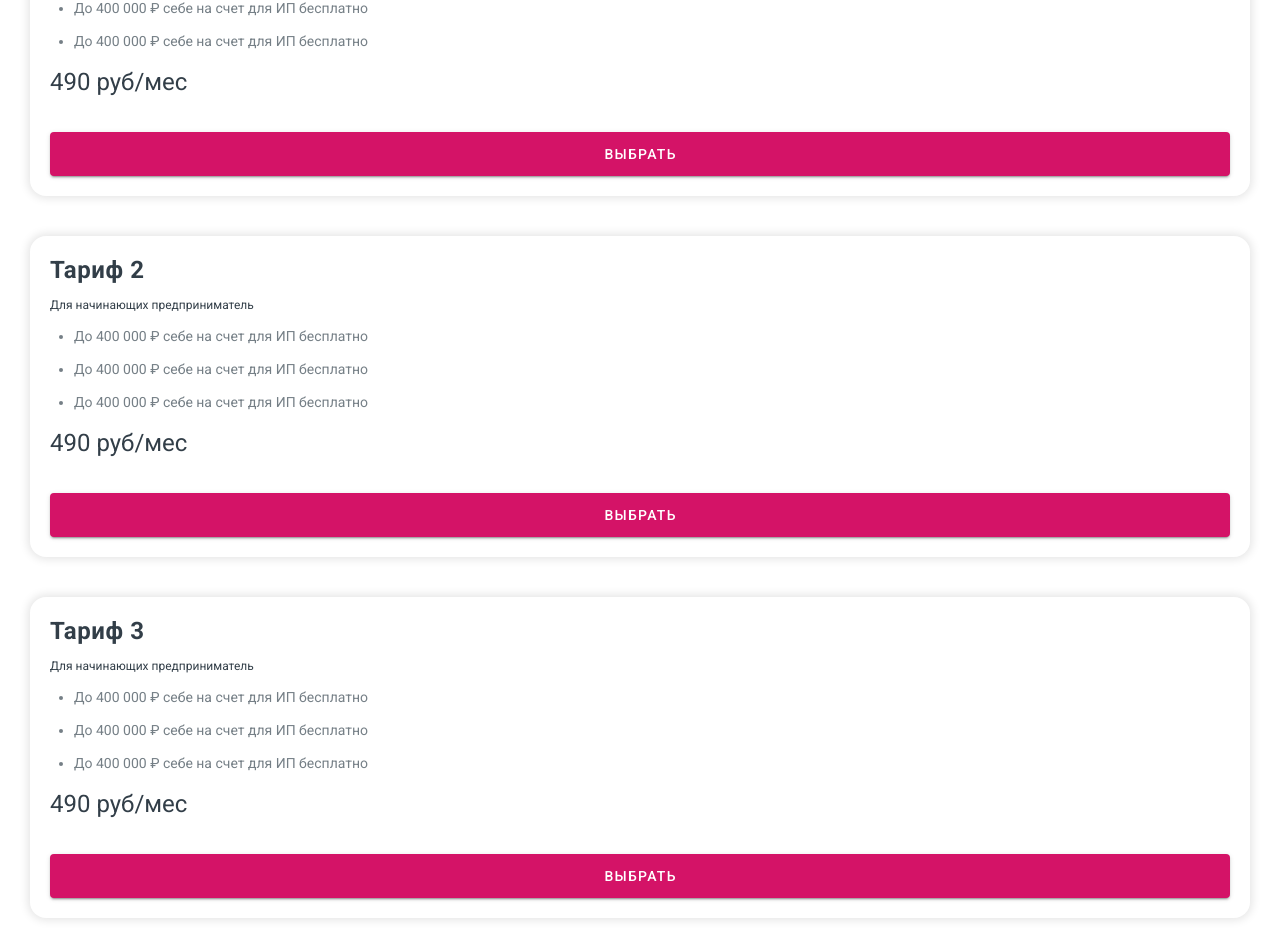
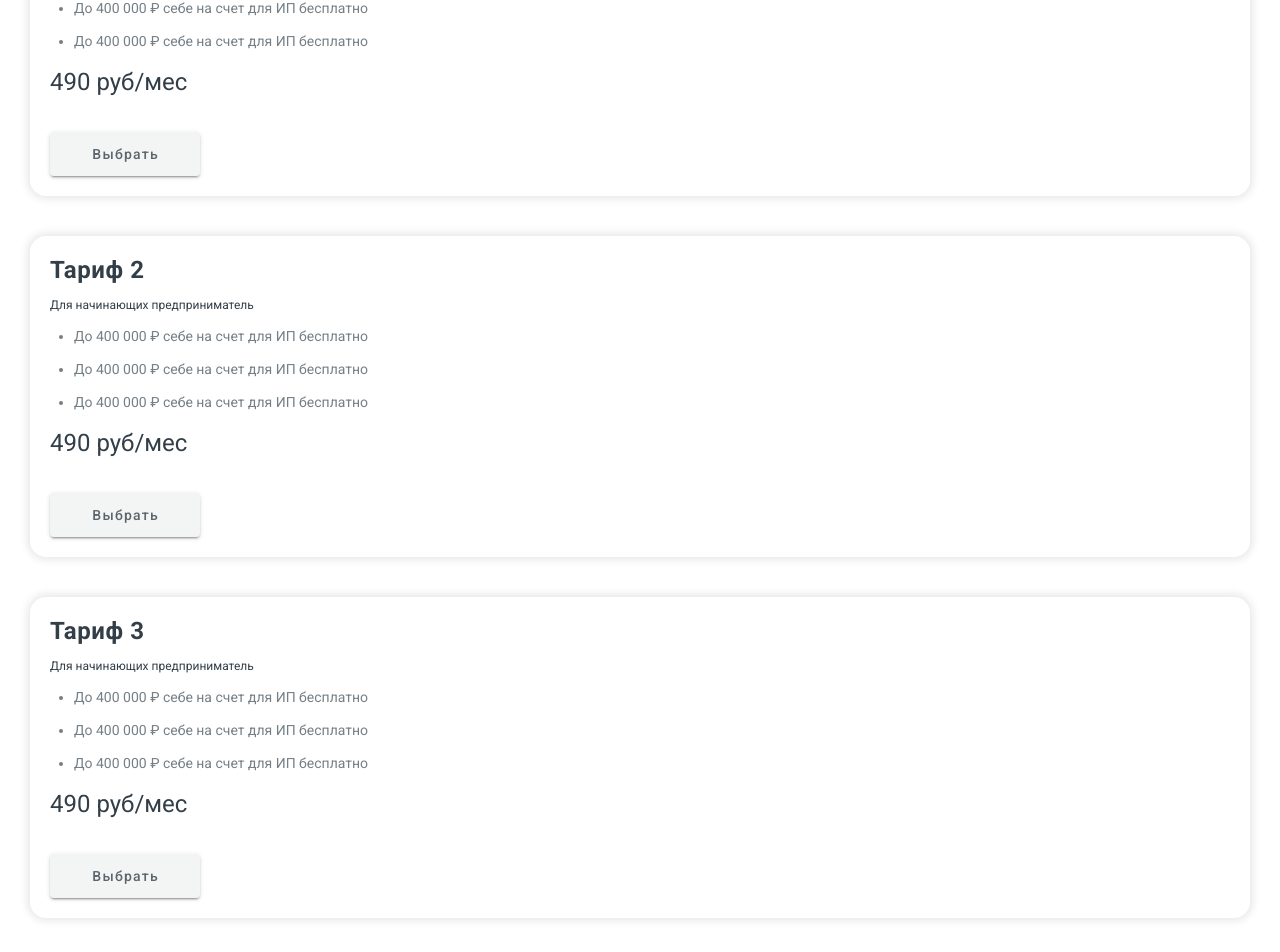
Before and after one commit to SuperbCoders/F-telegram-bot-RKO, a Vue app in the folder vuejs/: page /rate in a window 1280 px wide. Shown: the part 231-1183 px from the top of the page. Built offline with nearby package versions, Linux system fonts and the light colour scheme; a web font is replaced by a local one; what vue-the-mask would draw is missing.

Commit message:
fix(frontend): update design

```diff
--- a/vuejs/src/plugins/vuetify.js
+++ b/vuejs/src/plugins/vuetify.js
@@ -8,6 +8,7 @@ export default new Vuetify({
     themes: {
       light: {
         primary: '#D41367',
+        gray: '#F3F4F4'
       },
     },
   },
--- a/vuejs/src/views/Auth/AuthView.vue
+++ b/vuejs/src/views/Auth/AuthView.vue
@@ -50,6 +50,16 @@
                   <template v-slot:activator="{ on }">
                     <a
                       target="_blank"
+                      class="text-decoration-none"
+                      href="https://vuetifyjs.com"
+                      v-on="on"
+                      @click.stop
+                    >
+                      обработки и хранения персональных данных
+                    </a>
+                    а также с условиями
+                    <a
+                      target="_blank"
                       class="text-decoration-none text-left"
                       href="https://vuetifyjs.com"
                       v-on="on"
@@ -59,16 +69,6 @@
                     </a>
                   </template>
                 </v-tooltip>
-                  а также с условиями
-                <a
-                  target="_blank"
-                  class="text-decoration-none"
-                  href="https://vuetifyjs.com"
-                  v-on="on"
-                  @click.stop
-                >
-                  обработки и хранения персональных данных
-                </a>
               </div>
             </template>
           </v-checkbox>
@@ -88,7 +88,7 @@
 </template>
 
 <script>
-import { getCompany } from '../../api/getInfoCompany';
+import { getCompany } from "../../api/getInfoCompany";
 import { mask } from "vue-the-mask";
 export default {
   directives: { mask },
@@ -96,13 +96,11 @@ export default {
     currentData: {
       inn: null,
       company_name: null,
-      contact_number: null
+      contact_number: null,
     },
     valid: true,
     name: "",
-    maskPhone: {
-
-    },
+    maskPhone: {},
     innRules: [
       (v) => !!v || "Это поле обязательно",
       (v) =>
@@ -124,9 +122,9 @@ export default {
     items: ["Item 1", "Item 2", "Item 3", "Item 4"],
   }),
 
-  mounted(){
+  mounted() {
     const phone = this.$route.query?.phone;
-    if(phone){
+    if (phone) {
       this.currentData.contact_number = phone;
     }
   },
@@ -136,23 +134,22 @@ export default {
       this.$refs.form.validate();
 
       if (this.$refs.form.validate()) {
-        this.$store.commit('addItemFormData', this.currentData)
+        this.$store.commit("addItemFormData", this.currentData);
         this.$router.push("/address");
       }
     },
 
-    async getCompanyFromInn(inn){
-      if(inn.length >= 10 & inn.length <= 12) {
+    async getCompanyFromInn(inn) {
+      if ((inn.length >= 10) & (inn.length <= 12)) {
         const company = await getCompany(inn);
-        if(company?.suggestions.length > 0) {
+        if (company?.suggestions.length > 0) {
           this.$store.commit("setDataCompany", company?.suggestions[0]);
-          this.currentData.company_name = company?.suggestions[0].value
+          this.currentData.company_name = company?.suggestions[0].value;
         }
       }
     },
   },
-  computed: {
-  }
+  computed: {},
 };
 </script>
 <style scoped>
--- a/vuejs/src/views/Beneficiaries/BeneficiariesForm.vue
+++ b/vuejs/src/views/Beneficiaries/BeneficiariesForm.vue
@@ -1,7 +1,7 @@
 <template>
   <div class="beneficiaries_section">
     <h3 class="form_block_label">Выгодоприобретатели</h3>
-    <div class="form_block">
+    <div class="form_block mt-5">
       <p class="form_block_title">Имеються ли Выгодоприобретатели</p>
       <v-radio-group mandatory v-model="currentData.beneficiaries" column>
         <v-radio label="Отсуствуют" value="Отсуствуют"></v-radio>
--- a/vuejs/src/views/Rate/RateForm.vue
+++ b/vuejs/src/views/Rate/RateForm.vue
@@ -21,7 +21,7 @@
           </li>
         </ul>
         <h2 class="text-left rate_content_price mb-3">490 руб/мес</h2>
-        <v-btn elevation="2" class="card_content_button" @click="setTarif('Тариф 1')" large>Выбрать</v-btn>
+        <v-btn elevation="2" class="rate_card_content_button" @click="setTarif('Тариф 1')" large>Выбрать</v-btn>
       </div>
     </v-card>
     <v-card class="mb-10 rate_card rounded-xl shadow-light-100">
@@ -42,7 +42,7 @@
           </li>
         </ul>
         <h2 class="text-left rate_content_price mb-3">490 руб/мес</h2>
-        <v-btn elevation="2" class="card_content_button" @click="setTarif('Тариф 2')" large>Выбрать</v-btn>
+        <v-btn elevation="2" class="rate_card_content_button" @click="setTarif('Тариф 2')" large>Выбрать</v-btn>
       </div>
     </v-card>
     <v-card class="mb-10 rate_card rounded-xl shadow-light-100">
@@ -62,8 +62,8 @@
             До 400 000 ₽ себе на счет для ИП бесплатно
           </li>
         </ul>
-        <h2 class="text-left rate_content_price mb-3">490 руб/мес</h2>
-        <v-btn elevation="2" class="card_content_button" @click="setTarif('Тариф 3')" large>Выбрать</v-btn>
+        <h2 gray class="text-left rate_content_price mb-3">490 руб/мес</h2>
+        <v-btn elevation="2" class="rate_card_content_button" @click="setTarif('Тариф 3')" large>Выбрать</v-btn>
       </div>
     </v-card>
     <LineStep :step="13" />
@@ -110,11 +110,13 @@ export default {
   box-shadow: 0 0 10px 2px rgba(0, 0, 0, 0.11) !important;
 }
 
-.card_content_button {
+.rate_card_content_button {
+  width: 150px !important;
   cursor: pointer;
   box-shadow: 0 0 4px #00000030;
-  background: #F3F4F4;
+  background: #F3F4F4 !important;
   border-radius: 6px;
+  text-transform: none !important;
   margin-top: 20px;
   font-family: Roboto;
   font-size: 14px !important;
--- a/vuejs/src/views/Structure/StructureForm.vue
+++ b/vuejs/src/views/Structure/StructureForm.vue
@@ -37,8 +37,8 @@
           :rules="innRules"
         ></v-text-field>
       </div>
-      <div class="form_group">
-        <p class="text-left mb-2 form_block_label">
+      <div class="form_group mb-10">
+        <p class="text-left form_block_label mt-5">
           Наличие наблюдательного совета
         </p>
         <RadioGroup @isStatus="(status) => (isTest1 = status)" name="Existence of a supervisory board" />
@@ -58,8 +58,8 @@
           :required="true"
         ></v-text-field>
       </div>
-      <div class="form_group">
-        <p class="text-left form_block_label mb-2 mt-5">
+      <div class="form_group mt-5">
+        <p class="text-left form_block_label mb-2">
 
           Наличие коллегиального исполнительного органа
         </p>
@@ -67,7 +67,7 @@
       </div>
       <div v-if="isTest2" class="form_block mt-5">
         <p class="text-left form_block_title">
-          Наименование коллегиального исполнительног органа
+          Наименование коллегиального исполнительного органа
         </p>
         <v-text-field
           id="oldName"
```
